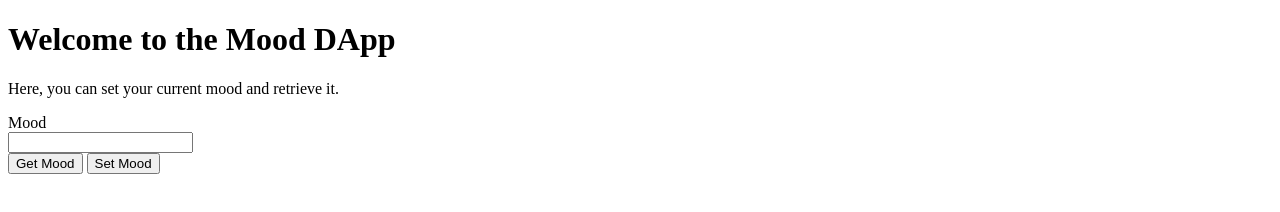
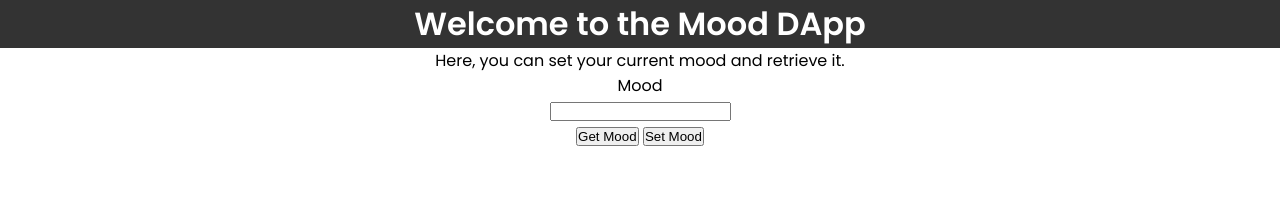
Before and after one commit to AnshMinchekar/LW3, a plain HTML site: page index.html in a window 1280 px wide. Drawn offline with Linux system fonts and the light colour scheme.

Commit message:
Added a few more things

```diff
--- a/Script.js
+++ b/Script.js
@@ -0,0 +1 @@
+console.log("Hello World")
--- a/Styles.css
+++ b/Styles.css
@@ -0,0 +1,14 @@
+@import url('https://fonts.googleapis.com/css2?family=Poppins:wght@400;500;600&display=swap');
+*{
+    box-sizing: border-box;
+    margin: 0;
+    padding: 0;
+}
+html, body{
+    font-family: 'Poppins', sans-serif;
+    text-align: center;
+}
+.heading{
+    background-color: #333;
+    color: #fff;
+}
--- a/index.html
+++ b/index.html
@@ -10,7 +10,9 @@
 </head>
 <body>
     <div id="main">
-        <h1>Welcome to the Mood DApp</h1>
+        <div class="heading">
+            <h1>Welcome to the Mood DApp</h1>
+        </div>
     </div>
     <div class="para">
         <p>Here, you can set your current mood and retrieve it.</p>
```
